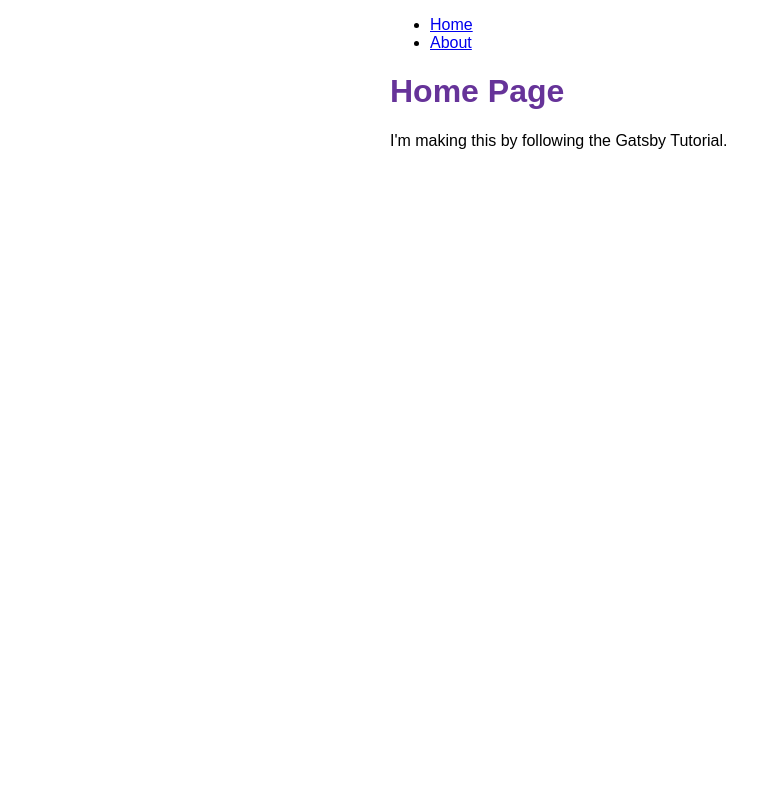
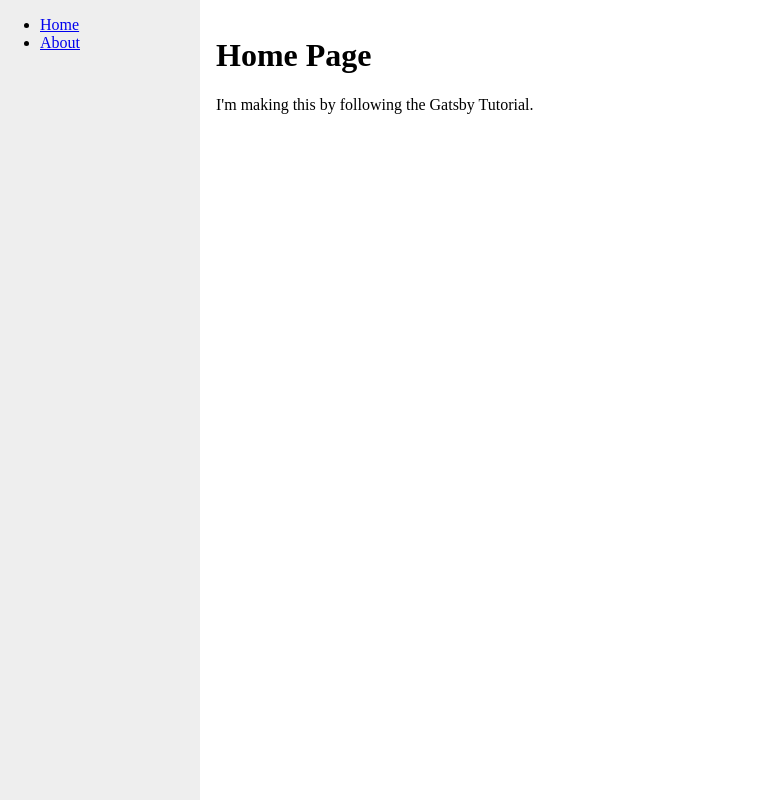
Before and after one commit to yigithakverdi/personal-web-blog, a Gatsby site: page / in a window 1280 px wide. Shown: the whole page, without its empty margins (0-765 px from the left). Built offline with nearby package versions, Linux system fonts and the light colour scheme; Gatsby itself is replaced by a stand-in of ours.

Commit message:
Added the layout

```diff
--- a/src/components/layout.js
+++ b/src/components/layout.js
@@ -1,34 +1,21 @@
 import * as React from 'react'
-import { Link } from 'gatsby'
+import Sidebar from '/src/components/sidebar'
 import {
   container,
   heading,
-  navLinks,
-  navLinkItem,
-  navLinkText
+  mainContent
 } from '/src/css/layout.module.css'
+
 
 const Layout = ({ pageTitle, children }) => {
   return (
+
     <div className={container}>
-      <nav>
-        <ul className={navLinks}>
-          <li className={navLinkItem}>
-            <Link to="/" className={navLinkText}>
-              Home
-            </Link>
-          </li>
-          <li className={navLinkItem}>
-            <Link to="/about" className={navLinkText}>
-              About
-            </Link>
-          </li>
-        </ul>
-      </nav>
-      <main>
+      <Sidebar />
+      <div className={mainContent}>
         <h1 className={heading}>{pageTitle}</h1>
         {children}
-      </main>
+      </div>
     </div>
   )
 }
--- /dev/null
+++ b/src/components/sidebar.js
@@ -0,0 +1,24 @@
+import React from 'react';
+import { Link } from 'gatsby';
+import { sidebar } from "/src/css/sidebar.module.css"
+
+const Sidebar = () => {
+    return (
+        <div className={sidebar}>
+            <ul>
+                <li>
+                    <Link to="/">
+                        Home
+                    </Link>
+                </li>
+                <li>
+                    <Link to="/about">
+                        About
+                    </Link>
+                </li>
+            </ul>
+        </div>
+    );
+}
+
+export default Sidebar;
--- a/src/css/layout.module.css
+++ b/src/css/layout.module.css
@@ -1,20 +1,16 @@
+html,
+body {
+  height: 100%;
+  margin: 0;
+}
+
 .container {
-    margin: auto;
-    max-width: 500px;
-    font-family: sans-serif;
-  }
+  display: flex;
+  height: 100vh;
+}
 
-  .heading {
-    color: rebeccapurple;
-  }
-  .nav-links {
-    display: flex;
-    list-style: none;
-    padding-left: 0;
-  }
-  .nav-link-item {
-    padding-right: 2rem;
-  }
-  .nav-link-text {
-    color: black;
-  }
+.mainContent {
+  flex: 1;
+  padding: 1rem;
+  background-color: #fff;
+}
--- /dev/null
+++ b/src/css/sidebar.module.css
@@ -0,0 +1,4 @@
+.sidebar {
+  flex: 0 0 200px;
+  background-color: #eee;
+}
```
